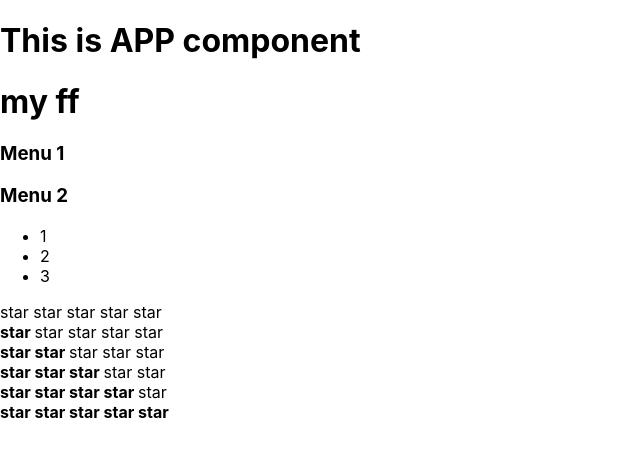
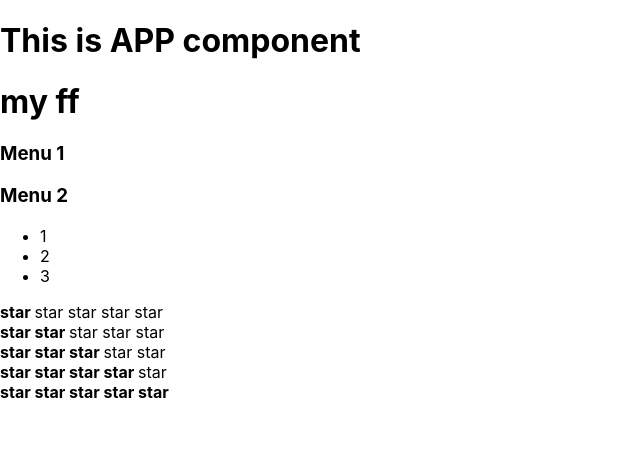
Before and after one commit to mayakovslky/kabzda-kak-podrobno-learning, a React (Create React App) app: page / in a window 1280 px wide. Shown: the top 456 px of the page, without its empty margins (0-640 px from the left). Built offline with nearby package versions, Linux system fonts and the light colour scheme.

Commit message:
05. refactoring code App, Accordion and Rating

```diff
--- a/src/App.tsx
+++ b/src/App.tsx
@@ -11,13 +11,11 @@
     return (
         <div>
             <PageTitle title={'This is APP component'}/>
-            <PageTitle title={'my ff'}/>
+            <PageTitle title={'my ff'} />
 
-            {/*<Rating value={3}/>*/}
             <Accordion title={'Menu 1'} collapsed={true}/>
             <Accordion title={'Menu 2'} collapsed={false}/>
 
-            <Rating value={0}/>
             <Rating value={1}/>
             <Rating value={2}/>
             <Rating value={3}/>
--- a/src/components/Accordion.tsx
+++ b/src/components/Accordion.tsx
@@ -7,17 +7,24 @@
 
 export function Accordion(props: AccordionType) {
 
-    if (props.collapsed) {
-        return (
-            <AccordionTitle title={props.title}/>
-    )
-    }
     return (
         <>
-        <AccordionTitle title={props.title} />
-        <AccordionBody/>
+            <AccordionTitle title={props.title}/>
+            {!props.collapsed && <AccordionBody/>}
         </>
     )
+
+    // if (props.collapsed) {
+    //     return (
+    //         <AccordionTitle title={props.title}/>
+    // )
+    // }
+    // return (
+    //     <>
+    //     <AccordionTitle title={props.title} />
+    //     <AccordionBody/>
+    //     </>
+    // )
 }
 
 type AccordionTitleType = {
--- a/src/components/Rating.tsx
+++ b/src/components/Rating.tsx
@@ -10,71 +10,15 @@
 
 export function Rating(props: RatingType) {
 
-    if (props.value === 1) {
-        return (
-            <div>
-                <Star selected={true}/>
-                <Star selected={false}/>
-                <Star selected={false}/>
-                <Star selected={false}/>
-                <Star selected={false}/>
-            </div>
-        )
-    }
-    if (props.value === 2) {
-        return (
-            <div>
-                <Star selected={true}/>
-                <Star selected={true}/>
-                <Star selected={false}/>
-                <Star selected={false}/>
-                <Star selected={false}/>
-            </div>
-        )
-    }
-    if (props.value === 3) {
-        return (
-            <div>
-                <Star selected={true}/>
-                <Star selected={true}/>
-                <Star selected={true}/>
-                <Star selected={false}/>
-                <Star selected={false}/>
-            </div>
-        )
-    }
-    if (props.value === 4) {
-        return (
-            <div>
-                <Star selected={true}/>
-                <Star selected={true}/>
-                <Star selected={true}/>
-                <Star selected={true}/>
-                <Star selected={false}/>
-            </div>
-        )
-    }
-    if (props.value === 5) {
-        return (
-            <div>
-                <Star selected={true}/>
-                <Star selected={true}/>
-                <Star selected={true}/>
-                <Star selected={true}/>
-                <Star selected={true}/>
-            </div>
-        )
-    }
     return (
         <div>
-            <Star selected={false}/>
-            <Star selected={false}/>
-            <Star selected={false}/>
-            <Star selected={false}/>
-            <Star selected={false}/>
+            <Star selected={props.value > 0}/>
+            <Star selected={props.value > 1}/>
+            <Star selected={props.value > 2}/>
+            <Star selected={props.value > 3}/>
+            <Star selected={props.value > 4}/>
         </div>
     )
-
 }
 
 export function Star(props: StarType) {
```
